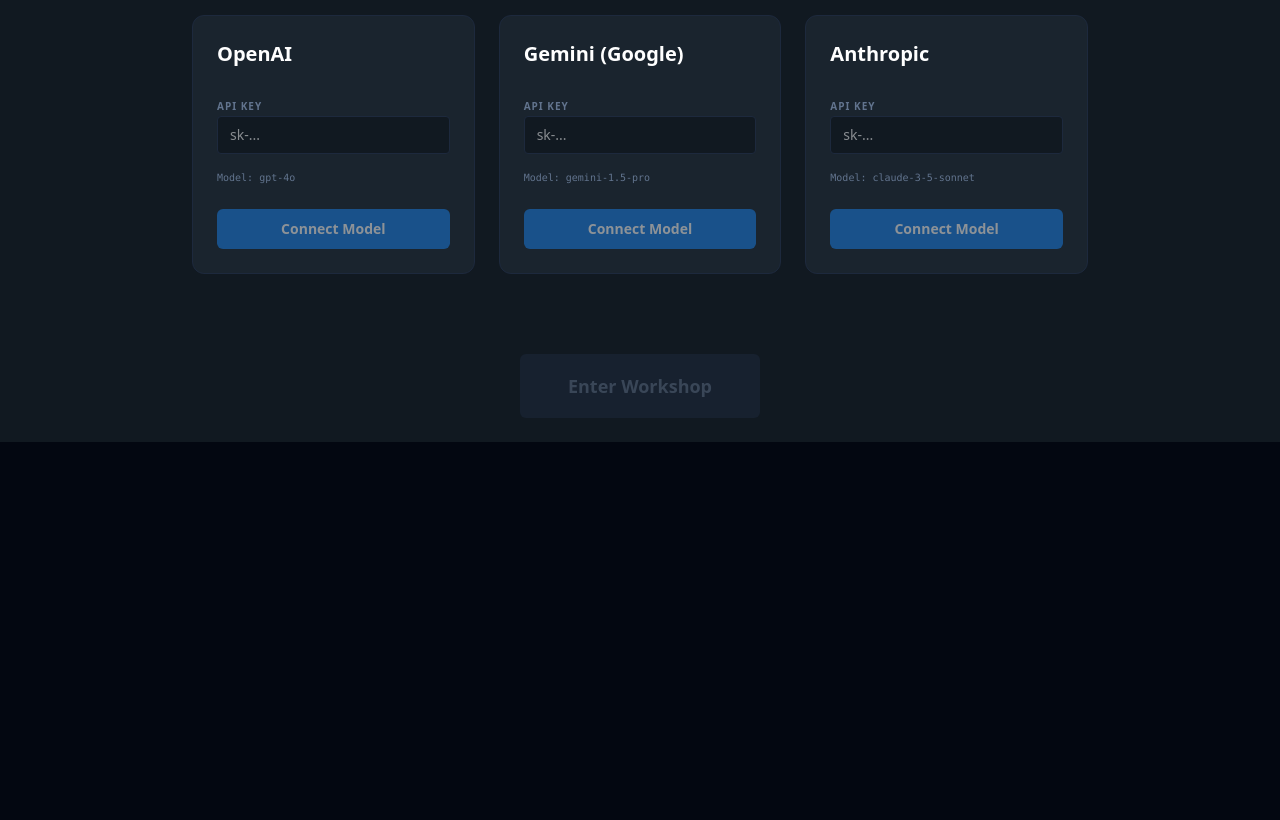
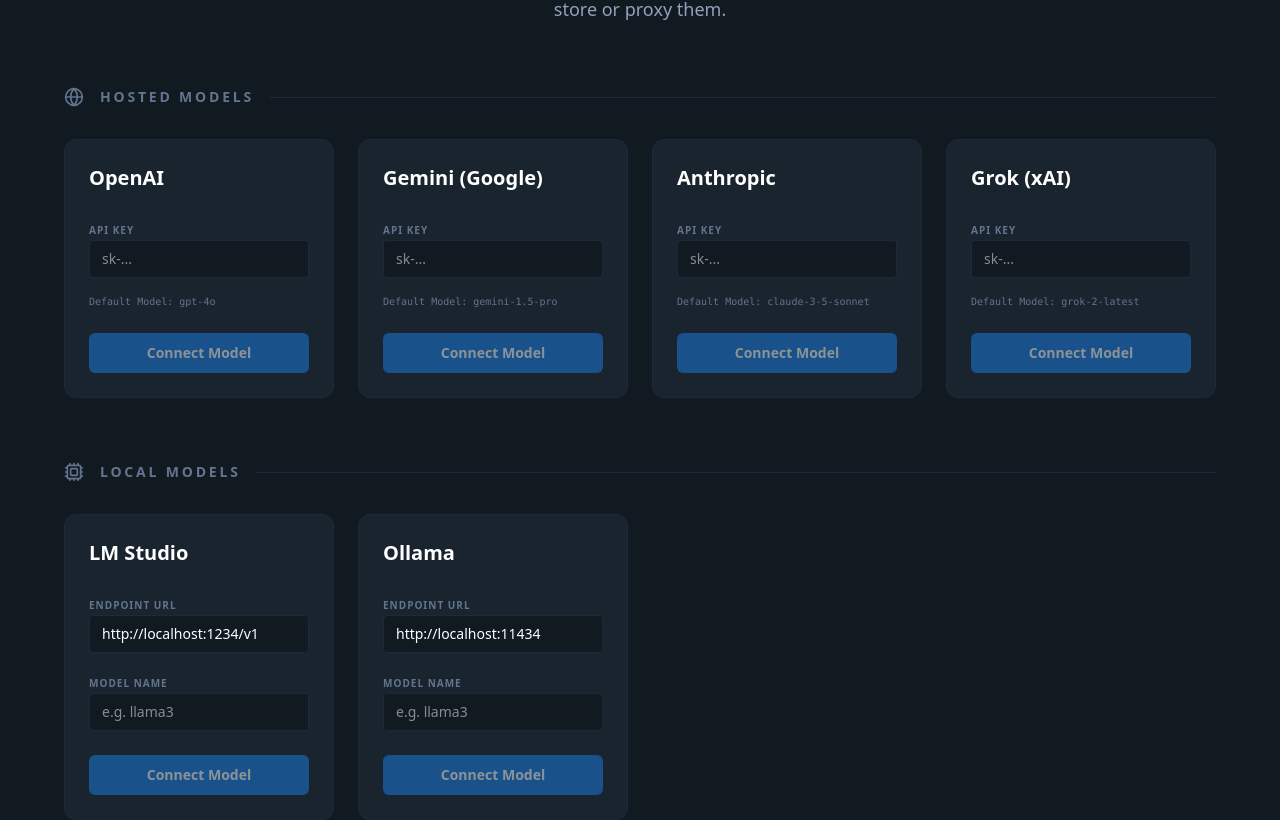
Before and after one commit to thelight1122/AEGIS-COLAB-APP, a React (Vite) app: page /commons in a window 1280 px wide. Shown: the part 265-1085 px from the top of the page. Before the commit the page ends 800 px from the top, so only its background shows below. Built offline with nearby package versions, Linux system fonts and the light colour scheme; no server answers.

Commit message:
feat: Implement the core Commons workshop UI, context, and message interaction.

```diff
--- a/src/components/commons/SessionInit.tsx
+++ b/src/components/commons/SessionInit.tsx
@@ -1,46 +1,51 @@
 import { useState } from 'react';
 import { useCommons } from '../../hooks/useCommons';
 import type { ModelProvider, ConnectedModel } from '../../types/commons';
-import { Shield, Check, AlertCircle, Loader2 } from 'lucide-react';
+import { Shield, Check, AlertCircle, Loader2, Globe, Cpu } from 'lucide-react';
 import { cn } from '../../lib/utils';
 import { Button } from '../ui/button';
 
 const MODEL_OPTIONS: { provider: ModelProvider, label: string, defaultModel: string }[] = [
     { provider: 'openai', label: 'OpenAI', defaultModel: 'gpt-4o' },
     { provider: 'gemini', label: 'Gemini (Google)', defaultModel: 'gemini-1.5-pro' },
-    { provider: 'anthropic', label: 'Anthropic', defaultModel: 'claude-3-5-sonnet' }
+    { provider: 'anthropic', label: 'Anthropic', defaultModel: 'claude-3-5-sonnet' },
+    { provider: 'grok', label: 'Grok (xAI)', defaultModel: 'grok-2-latest' }
+];
+
+const LOCAL_OPTIONS: { provider: ModelProvider, label: string, defaultEndpoint: string }[] = [
+    { provider: 'lmstudio', label: 'LM Studio', defaultEndpoint: 'http://localhost:1234/v1' },
+    { provider: 'ollama', label: 'Ollama', defaultEndpoint: 'http://localhost:11434' }
 ];
 
 export function SessionInit() {
     const { connectedModels, addModel, validateModel, enterWorkshop } = useCommons();
     const [inputs, setInputs] = useState<Record<string, string>>({});
+    const [localInputs, setLocalInputs] = useState<Record<string, { endpoint: string, model: string }>>({
+        lmstudio: { endpoint: 'http://localhost:1234/v1', model: '' },
+        ollama: { endpoint: 'http://localhost:11434', model: '' }
+    });
 
-    const handleAdd = (provider: ModelProvider, model: string) => {
+    const handleAddHosted = (provider: ModelProvider, model: string) => {
         const key = inputs[provider];
         if (!key) return;
-        addModel(provider, model, key);
+        addModel({ provider, model, apiKey: key, type: 'hosted' });
         setInputs(prev => ({ ...prev, [provider]: '' }));
+    };
+
+    const handleAddLocal = (provider: ModelProvider) => {
+        const config = localInputs[provider as keyof typeof localInputs];
+        if (!config.endpoint || !config.model) return;
+        addModel({
+            provider,
+            model: config.model,
+            endpointUrl: config.endpoint,
+            type: 'local'
+        });
     };
 
     const hasConnected = connectedModels.some((m: ConnectedModel) => m.status === 'Connected');
 
-    return (
-        <div className="min-h-full flex items-center justify-center p-6 bg-[#111921]">
-            <div className="max-w-4xl w-full space-y-12">
-                <div className="text-center space-y-4">
-                    <div className="mx-auto w-16 h-16 bg-[#197fe6]/10 rounded-xl flex items-center justify-center text-[#197fe6] mb-6">
-                        <Shield className="w-8 h-8" />
-                    </div>
-                    <h1 className="text-4xl font-extrabold tracking-tight text-white md:text-5xl">
-                        Initialize Your Commons Session
-                    </h1>
-                    <p className="text-lg text-slate-400 max-w-2xl mx-auto">
-                        You assemble your peer panel. API keys remain in your browser. We do not store or proxy them.
-                    </p>
-                </div>
-
-                <div className="grid grid-cols-1 md:grid-cols-3 gap-6">
-                    {MODEL_OPTIONS.map((opt) => {
+    const ModelCard = ({ opt, type }: { opt: { provider: ModelProvider, label: string, defaultModel?: string, defaultEndpoint?: string }, type: 'hosted' | 'local' }) => {
         const existing = connectedModels.find((m: ConnectedModel) => m.provider === opt.provider);
         return (
             <div key={opt.provider} className="bg-[#1a242e] border border-slate-800 rounded-xl p-6 space-y-6 flex flex-col transition-all hover:border-slate-700">
@@ -51,6 +56,8 @@
                 </div>
 
                 <div className="flex-1 space-y-4">
+                    {type === 'hosted' ? (
+                        <>
                             <div className="space-y-2">
                                 <label className="text-[10px] font-bold uppercase tracking-widest text-slate-500">API KEY</label>
                                 <input
@@ -63,15 +70,48 @@
                                 />
                             </div>
                             <div className="text-[10px] text-slate-500 font-mono">
-                                        Model: {opt.defaultModel}
+                                Default Model: {opt.defaultModel}
                             </div>
+                        </>
+                    ) : (
+                        <>
+                            <div className="space-y-2">
+                                <label className="text-[10px] font-bold uppercase tracking-widest text-slate-500">ENDPOINT URL</label>
+                                <input
+                                    type="text"
+                                    className="w-full bg-[#111921] border border-slate-800 rounded px-3 py-2 text-sm text-white focus:border-[#197fe6] outline-none transition-colors"
+                                    placeholder={opt.defaultEndpoint}
+                                    value={localInputs[opt.provider as keyof typeof localInputs]?.endpoint || ''}
+                                    onChange={(e) => setLocalInputs(prev => ({
+                                        ...prev,
+                                        [opt.provider]: { ...prev[opt.provider as keyof typeof localInputs], endpoint: e.target.value }
+                                    }))}
+                                    disabled={!!existing}
+                                />
+                            </div>
+                            <div className="space-y-2">
+                                <label className="text-[10px] font-bold uppercase tracking-widest text-slate-500">MODEL NAME</label>
+                                <input
+                                    type="text"
+                                    className="w-full bg-[#111921] border border-slate-800 rounded px-3 py-2 text-sm text-white focus:border-[#197fe6] outline-none transition-colors"
+                                    placeholder="e.g. llama3"
+                                    value={localInputs[opt.provider as keyof typeof localInputs]?.model || ''}
+                                    onChange={(e) => setLocalInputs(prev => ({
+                                        ...prev,
+                                        [opt.provider]: { ...prev[opt.provider as keyof typeof localInputs], model: e.target.value }
+                                    }))}
+                                    disabled={!!existing}
+                                />
+                            </div>
+                        </>
+                    )}
                 </div>
 
                 {!existing ? (
                     <Button
-                                        onClick={() => handleAdd(opt.provider, opt.defaultModel)}
+                        onClick={() => type === 'hosted' ? handleAddHosted(opt.provider, opt.defaultModel || '') : handleAddLocal(opt.provider)}
                         className="w-full bg-[#197fe6] hover:bg-[#197fe6]/90 text-white font-bold"
-                                        disabled={!inputs[opt.provider]}
+                        disabled={type === 'hosted' ? !inputs[opt.provider] : (!localInputs[opt.provider as keyof typeof localInputs]?.endpoint || !localInputs[opt.provider as keyof typeof localInputs]?.model)}
                     >
                         Connect Model
                     </Button>
@@ -92,7 +132,47 @@
                 )}
             </div>
         );
-                    })}
+    };
+
+    return (
+        <div className="min-h-full py-20 px-6 bg-[#111921] overflow-y-auto">
+            <div className="max-w-6xl mx-auto space-y-16">
+                <div className="text-center space-y-4">
+                    <div className="mx-auto w-16 h-16 bg-[#197fe6]/10 rounded-xl flex items-center justify-center text-[#197fe6] mb-6">
+                        <Shield className="w-8 h-8" />
+                    </div>
+                    <h1 className="text-4xl font-extrabold tracking-tight text-white md:text-5xl">
+                        Initialize Your Commons Session
+                    </h1>
+                    <p className="text-lg text-slate-400 max-w-2xl mx-auto">
+                        You assemble your peer panel. API keys remain in your browser. We do not store or proxy them.
+                    </p>
+                </div>
+
+                <div className="space-y-8">
+                    <div className="flex items-center gap-4">
+                        <Globe className="w-5 h-5 text-slate-500" />
+                        <h2 className="text-sm font-bold uppercase tracking-[0.2em] text-slate-500">Hosted Models</h2>
+                        <div className="flex-1 h-px bg-slate-800" />
+                    </div>
+                    <div className="grid grid-cols-1 md:grid-cols-2 lg:grid-cols-4 gap-6">
+                        {MODEL_OPTIONS.map((opt) => (
+                            <ModelCard key={opt.provider} opt={opt} type="hosted" />
+                        ))}
+                    </div>
+                </div>
+
+                <div className="space-y-8">
+                    <div className="flex items-center gap-4">
+                        <Cpu className="w-5 h-5 text-slate-500" />
+                        <h2 className="text-sm font-bold uppercase tracking-[0.2em] text-slate-500">Local Models</h2>
+                        <div className="flex-1 h-px bg-slate-800" />
+                    </div>
+                    <div className="grid grid-cols-1 md:grid-cols-2 lg:grid-cols-4 gap-6">
+                        {LOCAL_OPTIONS.map((opt) => (
+                            <ModelCard key={opt.provider} opt={opt} type="local" />
+                        ))}
+                    </div>
                 </div>
 
                 <div className="flex justify-center pt-8">
--- a/src/contexts/CommonsContext.tsx
+++ b/src/contexts/CommonsContext.tsx
@@ -27,14 +27,20 @@
         }
     }, []);
 
-    const addModel = (provider: ModelProvider, model: string, apiKey: string) => {
+    const addModel = ({ provider, model, apiKey, endpointUrl, type }: {
+        provider: ModelProvider,
+        model: string,
+        apiKey?: string,
+        endpointUrl?: string,
+        type: 'hosted' | 'local'
+    }) => {
         const id = crypto.randomUUID();
-        setConnectedModels(prev => [...prev, { id, provider, model, apiKey, status: 'Not Connected' }]);
+        setConnectedModels(prev => [...prev, { id, provider, model, apiKey, endpointUrl, status: 'Not Connected', type }]);
     };
 
     const validateModel = async (id: string) => {
         setConnectedModels(prev => prev.map(m => m.id === id ? { ...m, status: 'Validating' } : m));
-        await new Promise(resolve => setTimeout(resolve, 1000));
+        await new Promise(resolve => setTimeout(resolve, 800));
         setConnectedModels(prev => prev.map(m => m.id === id ? { ...m, status: 'Connected' } : m));
         return true;
     };
--- a/src/contexts/CommonsContextBase.ts
+++ b/src/contexts/CommonsContextBase.ts
@@ -15,7 +15,13 @@
     roundRobinOrder: string[];
     currentTurnIndex: number | null;
 
-    addModel: (provider: ModelProvider, model: string, apiKey: string) => void;
+    addModel: (params: {
+        provider: ModelProvider,
+        model: string,
+        apiKey?: string,
+        endpointUrl?: string,
+        type: 'hosted' | 'local'
+    }) => void;
     validateModel: (id: string) => Promise<boolean>;
     enterWorkshop: () => void;
     addMessage: (message: Omit<WorkshopMessage, 'id' | 'timestamp'>) => void;
--- a/src/pages/LandingPage.tsx
+++ b/src/pages/LandingPage.tsx
@@ -17,7 +17,7 @@
                     <nav className="hidden md:flex items-center gap-10">
                         <a className="text-sm font-medium text-slate-500 hover:text-[#197fe6] transition-colors" href="#">About</a>
                         <Link className="text-sm font-medium text-slate-500 hover:text-[#197fe6] transition-colors" to="/framework">Framework</Link>
-                        <a className="text-sm font-medium text-slate-500 hover:text-[#197fe6] transition-colors" href="#">Governance</a>
+                        <Link className="text-sm font-medium text-slate-500 hover:text-[#197fe6] transition-colors" to="/framework#governance-layers">Governance</Link>
                     </nav>
                     <div className="flex items-center gap-4">
                         <Link to="/commons">
--- a/src/types/commons.ts
+++ b/src/types/commons.ts
@@ -1,11 +1,13 @@
-export type ModelProvider = 'openai' | 'gemini' | 'anthropic';
+export type ModelProvider = 'openai' | 'gemini' | 'anthropic' | 'grok' | 'lmstudio' | 'ollama';
 
 export interface ConnectedModel {
     id: string;
     provider: ModelProvider;
     model: string;
-    apiKey: string;
+    apiKey?: string;
+    endpointUrl?: string;
     status: 'Not Connected' | 'Connected' | 'Validating';
+    type: 'hosted' | 'local';
 }
 
 export interface WorkshopMessage {
```
Also changed, not shown: src/components/commons/WorkshopInterior.tsx (+8 -2 lines), src/pages/FrameworkPage.tsx (+14 -2 lines). Lines whose indentation alone changed are shown as unchanged.
